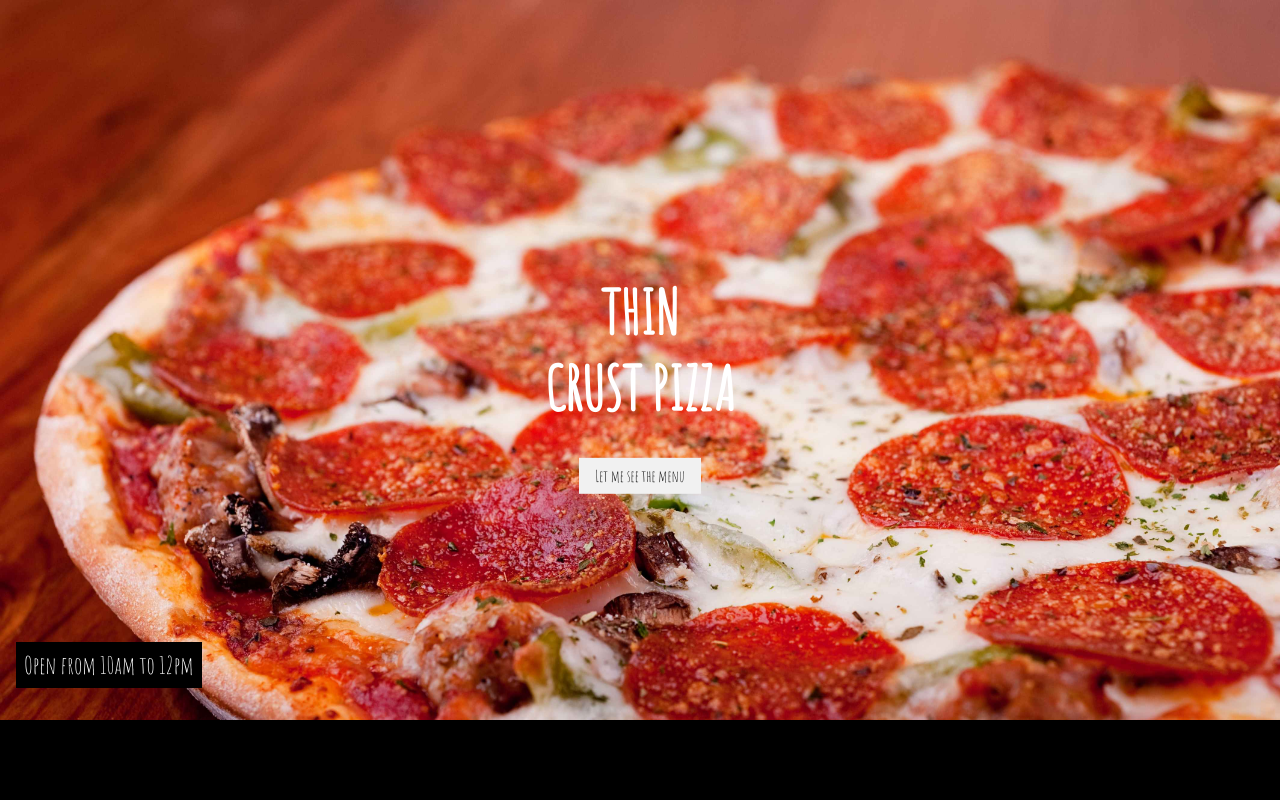
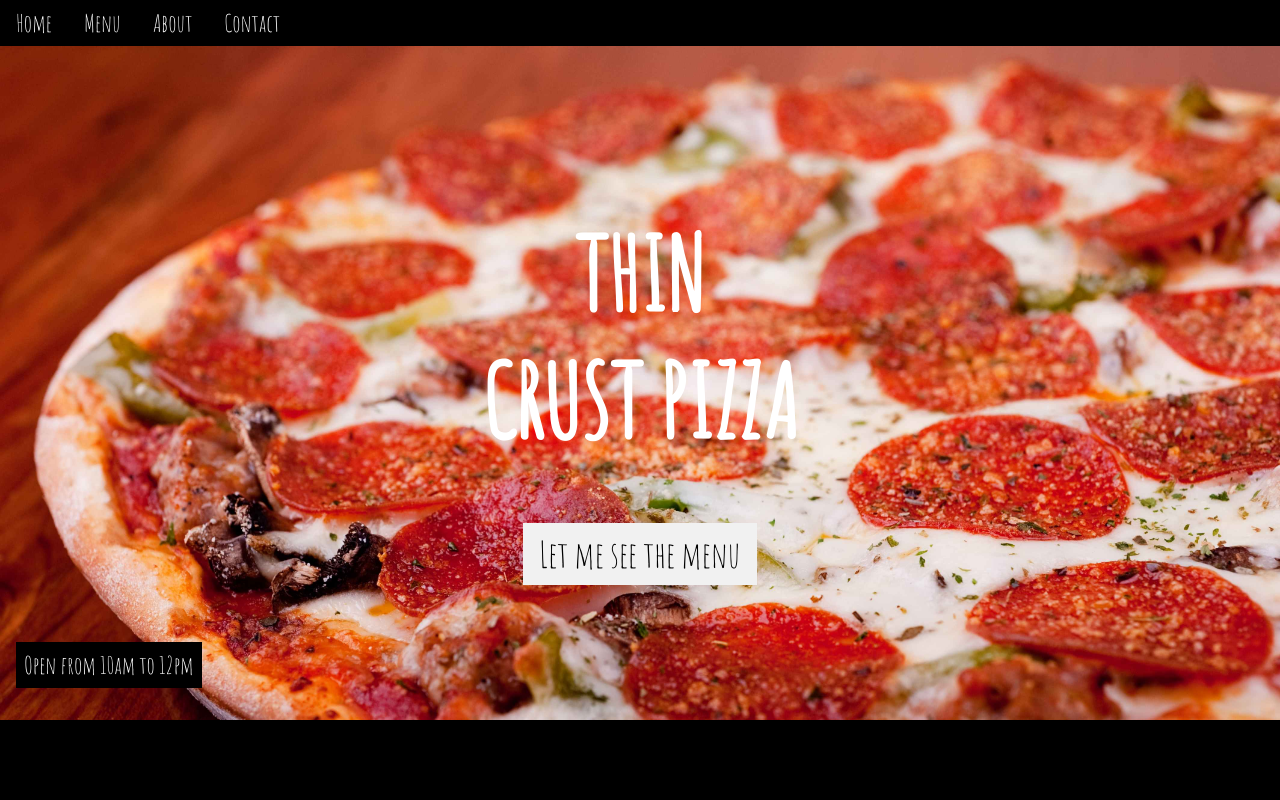
Before and after one commit to TomasCybas/FrontEndCourse19, a website: page homework11/homework11.html in a window 1280 px wide. Shown: the top 800 px of the page. Drawn offline with Linux system fonts and the light colour scheme; some packages are replaced by stand-ins of ours.

Commit message:
Homework 11

```diff
--- a/homework11/homework11.css
+++ b/homework11/homework11.css
@@ -12,11 +12,6 @@ html, body {
 .clearfix {
     overflow: hidden;
 }
-
-/*Iphone 5*/
-@media (min-width: 320px) {
-
-
 h1 {
     font-size: 60px;
     font-weight: bold;
@@ -35,6 +30,40 @@ html, body {
 a {
     text-decoration: none;
 }
+button {
+    font-family: inherit;
+}
+
+#top-bar {
+    display:none;
+    width: 100%;
+    position: fixed;
+    top: 0;
+    overflow: hidden;
+    opacity: 0.6;
+    background: black;
+    font-size: 24px;
+    z-index: 1
+}
+#top-bar ul {
+    list-style-type: none;
+    padding: 0;
+    margin: 0;
+}
+#top-bar li {
+    float: left;
+}
+
+#top-bar li a{
+    display: block;
+    font-size: inherit;
+    color: white;
+    padding: 8px 16px;
+}
+#top-bar:hover {
+    opacity: 1;
+}
+
 .container {
     width: 100%;
     height: 90%;
@@ -81,12 +110,7 @@ html, body {
 .button-font-size {
     font-size: 36px;
 }
-    .black {
-        background: black;
-    }
-    .button {
-        padding: 8px 16px;
-    }
+
 .container-2 {
     width: 100%;
     position:relative;
@@ -170,21 +194,46 @@ html, body {
     width: 100%;
 }
 .button {
-        font: inherit;
     background: #f1f1f1;
     color: black;
     width:100%;
     padding: 8px 16px;
     border: none;
+    font-size: 36px;
 }
+.button:hover {
+    background: #ccc;
 }
 
-/*Ipad*/
+/*// Small devices (landscape phones, 576px and up)*/
+@media (min-width: 576px) {
+    h1 {
+        font-size: 100px;
+    }
+    #top-bar {
+    display: block;
+}
+    .menu-tab {
+        font-size: 36px;
+    }
+    .googlemaps {
+        width: 100%;
+        height: 350px;
+    }
+
+}
+
+/*// Medium devices (tablets, 768px and up)*/
 @media (min-width: 768px) {
 
 }
 
-/*Full HD*/
-@media (min-width: 1080px) {
+/*// Large devices (desktops, 992px and up)*/
+@media (min-width: 992px) {
 
 }
+
+/*// Extra large devices (large desktops, 1200px and up)*/
+@media (min-width: 1200px) {
+
+}
--- a/homework11/homework11.html
+++ b/homework11/homework11.html
@@ -9,11 +9,27 @@
 
 </head>
 <body>
-<header class="backimg container">
+<div id="top-bar" style="z-index: 1;">
+    <ul>
+        <li>
+            <a href="#home">Home</a>
+        </li>
+        <li>
+            <a href="#menu">Menu</a>
+        </li>
+        <li>
+            <a href="#about-us">About</a>
+        </li>
+        <li>
+            <a href="#contact-us">Contact</a>
+        </li>
+    </ul>
+</div>
+<header id="home" class="backimg container">
     <div style="width:100%" class="display-center text-center">
         <h1 class="text-white">THIN <br> CRUST PIZZA</h1>
         <div class="text-white text-center">
-            <a href="#menu" class="button black text-white button-font-size">Let me see the menu</a>
+            <a href="#menu" class="button bg.black text-white">Let me see the menu</a>
         </div>
     </div>
     <div style="padding: 8px 16px;" class="display-bottom-left">
@@ -146,6 +162,8 @@
         var marker = new google.maps.Marker({position: kmtp, map: map})
     }
 </script>
-<script src="https://maps.googleapis.com/maps/api/js?key=AIzaSyCMRwSLQj4XSMvVssjgRoLOvX3_vmRUHSc&callback=myMap"></script>
+<script src="https://maps.googleapis.com/maps/api/js?key=AIzaSyCMRwSLQj4XSMvVssjgRoLOvX3_vmRUHSc&callback=myMap">
+
+</script>
 </body>
 </html>
```
Lines whose indentation alone changed are shown as unchanged.
